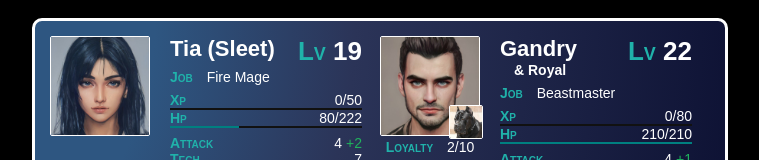
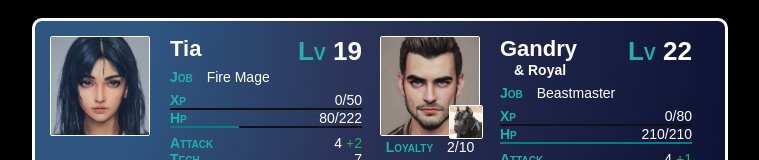
Before and after one commit to delzhand/ardor-obligation, a plain HTML site: page status18.html in a window 1280 px wide. Shown: the top 160 px of the page, without its empty margins (260-1019 px from the left). Drawn offline with nearby package versions, Linux system fonts and the light colour scheme; some packages are replaced by stand-ins of ours; a script that the page names is missing.

Commit message:
Update status18.html

```diff
--- a/status18.html
+++ b/status18.html
@@ -89,7 +89,6 @@
     // },
     {
       name: 'Tia',
-      altname: '(Sleet)',
       image: 'tia2.jpeg',
       job: 'Fire Mage',
       xp: 0,
```
